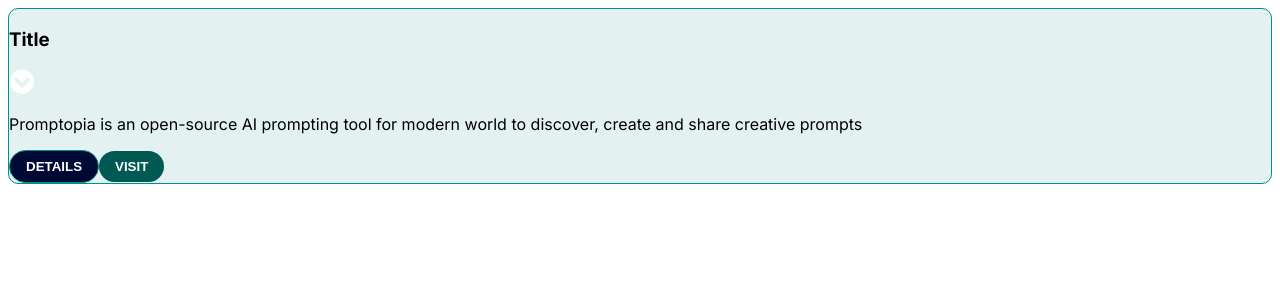
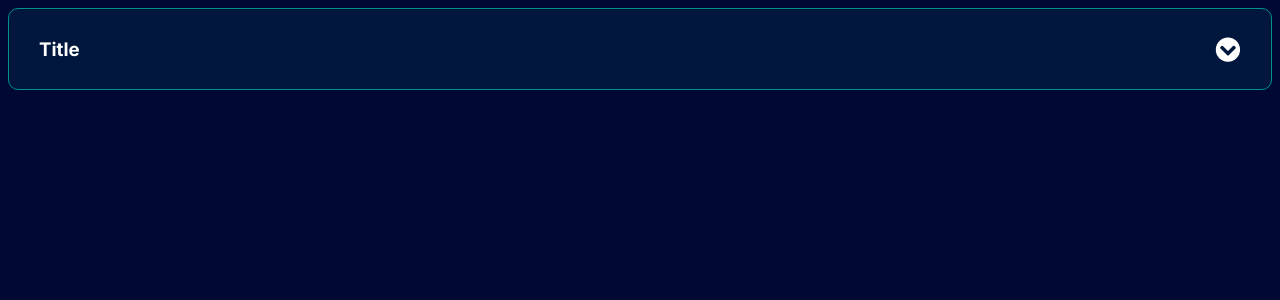
Before and after one commit to SahanNimeshWeerakoon/sahan-weerakoon, a Next.js app: page / in a window 1280 px wide. Shown: the top 300 px of the page. Built offline with nearby package versions, Linux system fonts and the light colour scheme.

Commit message:
create accordian

```diff
--- a/app/components/Accordian.tsx
+++ b/app/components/Accordian.tsx
@@ -1,18 +1,21 @@
+"use client"
+import { useState } from 'react';
 import Button from './Button'
 
 const Accordian = () => {
+    const [ openStatus, setOpenStatus ] = useState(false);
     return (
-        <div className="accordian">
-            <div className="accordian_header">
+        <div className={`accordian transition ${ openStatus ? 'accordian--open' : '' }`}>
+            <div className="accordian_header cursor-pointer" onClick={() => { setOpenStatus(status => !status) }}>
                 <h3>Title</h3>
-                <img src="/img/accordian-closed.png" alt="closed accordian" title="closed accordian" />
+                <img src="/img/accordian-closed.png" className='accordian_icon transition' alt="closed accordian" title="closed accordian" />
             </div>
-            <div className="accordian_body">
+            <div className="accordian_body transition">
                 <p>Promptopia is an open-source AI prompting tool for modern world to discover, create and share creative prompts</p>
             </div>
-            <div className="accordian_footer">
-                <Button btnTxt='DETAILS' btnClasses='outline' />
-                <Button btnTxt='VISIT' />
+            <div className="accordian_footer transition">
+                <Button btnTxt='DETAILS' btnClasses='btn--outline' />
+                <Button btnTxt='VISIT' btnClasses='ml-1' />
             </div>
         </div>
     );
--- a/app/components/Button.tsx
+++ b/app/components/Button.tsx
@@ -1,6 +1,6 @@
 const Button = ({ btnTxt, btnClasses, url }: { btnTxt: string, btnClasses?: string, url?: string }) => {
     return (
-        <button className={`btn ${btnClasses}`}>
+        <button className={`btn cursor-pointer transition ${btnClasses}`}>
             { url ? (
                 <a href={url} title="link to the project">{btnTxt}</a>
             ) : (
--- a/app/globals.scss
+++ b/app/globals.scss
@@ -5,3 +5,20 @@
 // Components
 @import "./styles/accordian.scss";
 @import "./styles/button.scss";
+
+body {
+  background: $background-color;
+}
+.cursor-pointer {
+  &:hover {
+    cursor: pointer;
+  }
+}
+
+.transition {
+  transition: 0.5s;
+}
+
+.ml-1 {
+  margin-left: 18px;
+}
--- a/app/styles/accordian.scss
+++ b/app/styles/accordian.scss
@@ -2,4 +2,29 @@
     border-radius: 10px;
     border: 1px solid #009187;
     background: rgba(0, 133, 124, 0.11);
+    padding: 10px 30px;
+    color: #FFFFFF;
+    &_header {
+        @include flex(space-between, center);
+    }
+    &_body, &_footer {
+        overflow: hidden;
+        max-height: 0;
+        opacity: 0;
+    }
+    &_footer {
+        @include flex(flex-end, center);
+    }
+    &--open {
+        .accordian_icon {
+            transform: rotate(180deg);
+        }
+        .accordian_body, .accordian_footer {
+            opacity: 1;
+            max-height: 200px;
+        }
+        .accordian_footer {
+            padding-bottom: 30px;
+        }
+    }
 }
--- a/app/styles/button.scss
+++ b/app/styles/button.scss
@@ -2,19 +2,17 @@
     border: none;
     padding: 8px 16px;
     border-radius: 30px;
-    background: #015953;
+    background: $primary-color;
     color: #FFFFFF;
     font-weight: bold;
-    transition: 0.5s;
     &:hover {
-        cursor: pointer;
-        background: #013430;
+        background: $hover-color;
     }
-    &.outline {
+    &--outline {
         background: $background-color;
         border: 1px solid $primary-color;
         &:hover {
-            background: #002e2a;
+            background: $hover-color;
         }
     }
 }
--- a/app/styles/variables.scss
+++ b/app/styles/variables.scss
@@ -1,2 +1,3 @@
 $primary-color: #009187;
 $background-color: #000834;
+$hover-color: #013430;
```
Also changed, not shown: public/img/accordian-opened.png (added).
